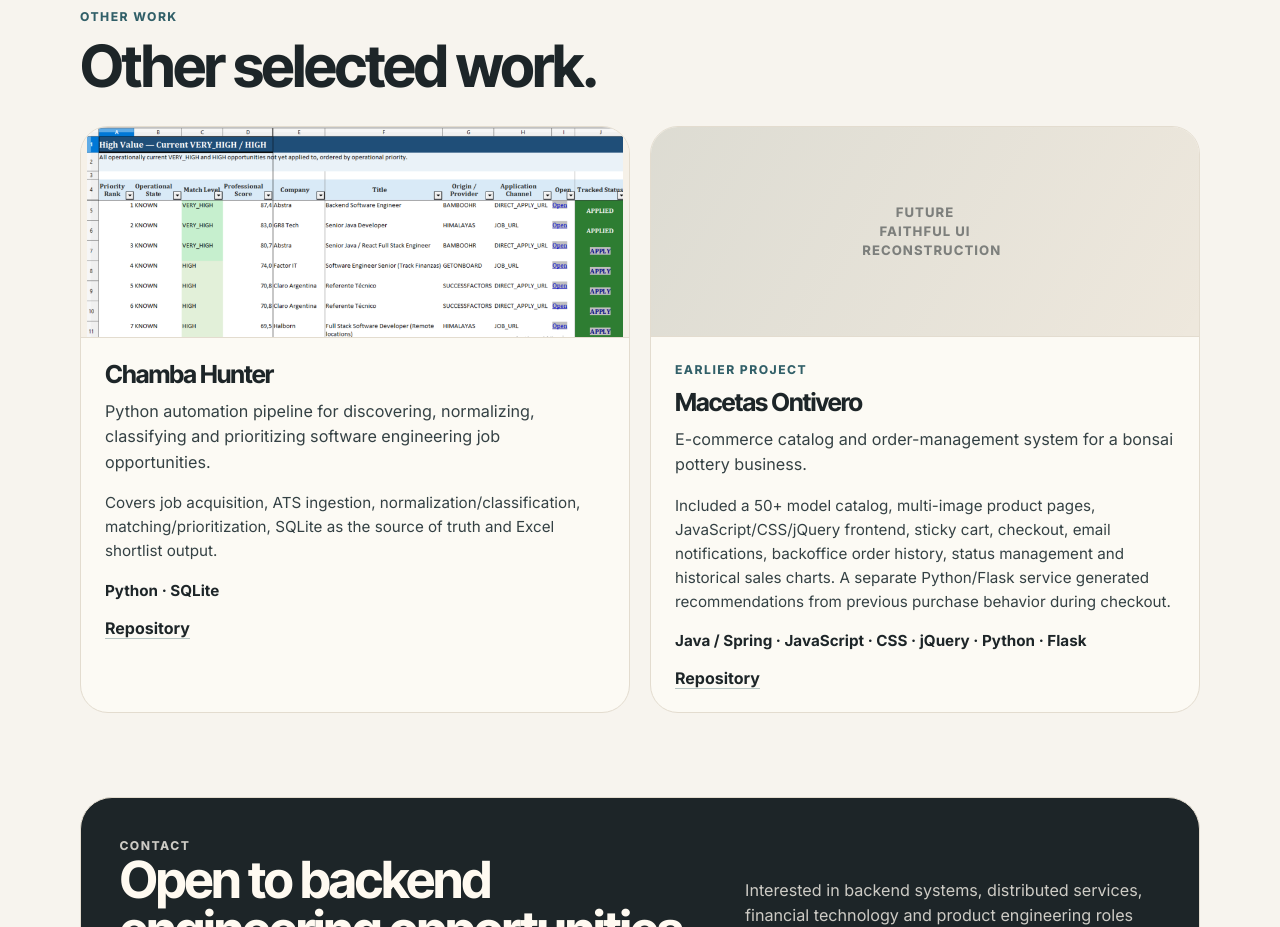
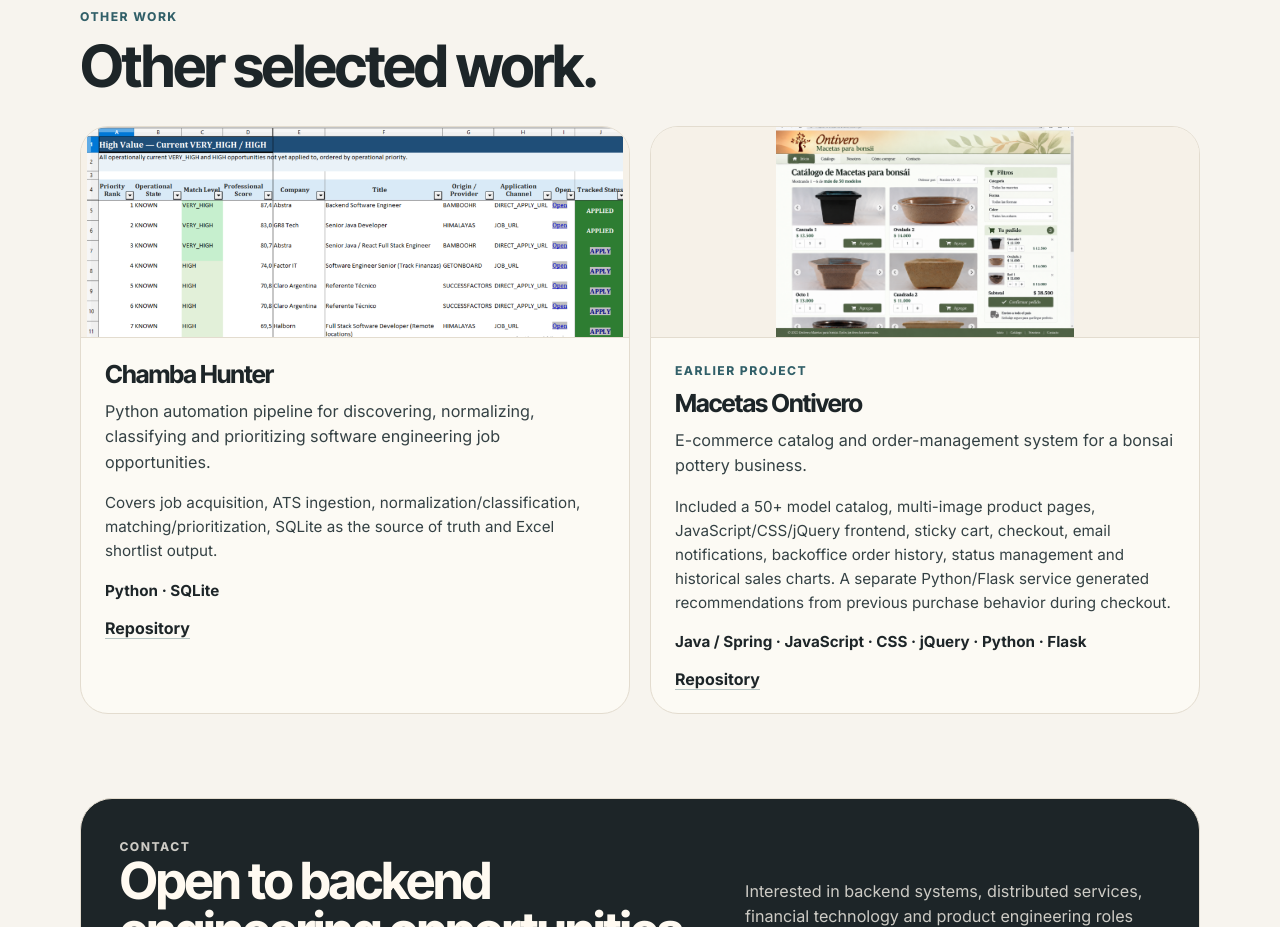
Before and after one commit to Gtestino92/gtestino92.github.io, a React (Vite) app: page / in a window 1280 px wide. Shown: the part 3820-4747 px from the top of the page. Built offline with nearby package versions, Linux system fonts and the light colour scheme.

Commit message:
ontivero

```diff
--- a/src/data/projects.ts
+++ b/src/data/projects.ts
@@ -111,6 +111,9 @@ export const otherProjects = [
         href: "https://github.com/Gtestino92/MacetasOntivero",
       },
     ],
-    placeholder: "Future faithful UI reconstruction",
+    image: {
+      src: "/projects/ontivero/capture.png",
+      alt: "Reconstruction of the Macetas Ontivero bonsai-pot catalog using original product photography.",
+    },
   },
 ];
```
